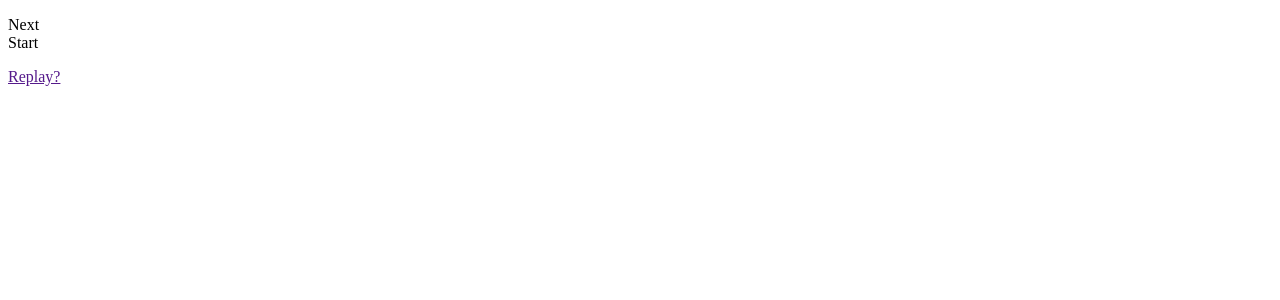
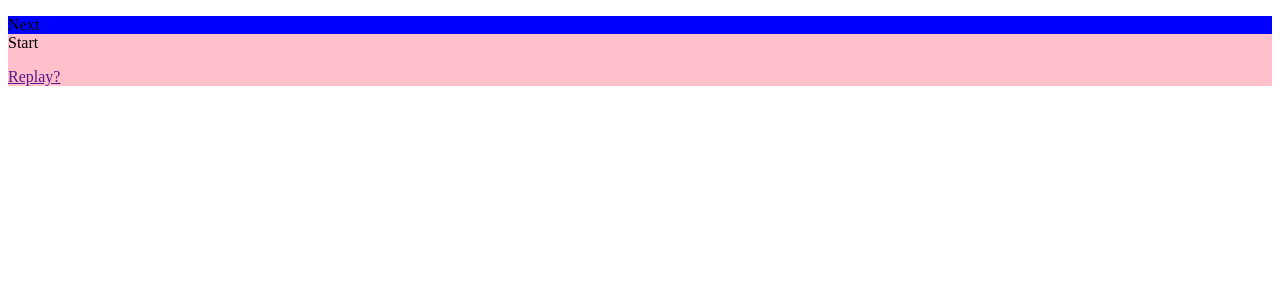
Before and after one commit to marimonon/vite-quiz, a React (Vite) app: page / in a window 1280 px wide. Shown: the top 300 px of the page. Built offline with nearby package versions, Linux system fonts and the light colour scheme.

Commit message:
emotion、２通り書き方テスト

```diff
--- a/src/App.jsx
+++ b/src/App.jsx
@@ -1,10 +1,16 @@
+import { css } from "@emotion/react";
+
 function App() {
   return (
-    <section className="container">
+    <section
+      css={css`
+        background: pink;
+      `}
+    >
       <p id="question"></p>
       <ul id="choices"></ul>
       <p id="comment"></p>
-      <div id="btn" className="disabled">
+      <div id="btn" css={{ backgroundColor: "blue" }}>
         Next
       </div>
       <div id="startBtn" className="disabled">
```
